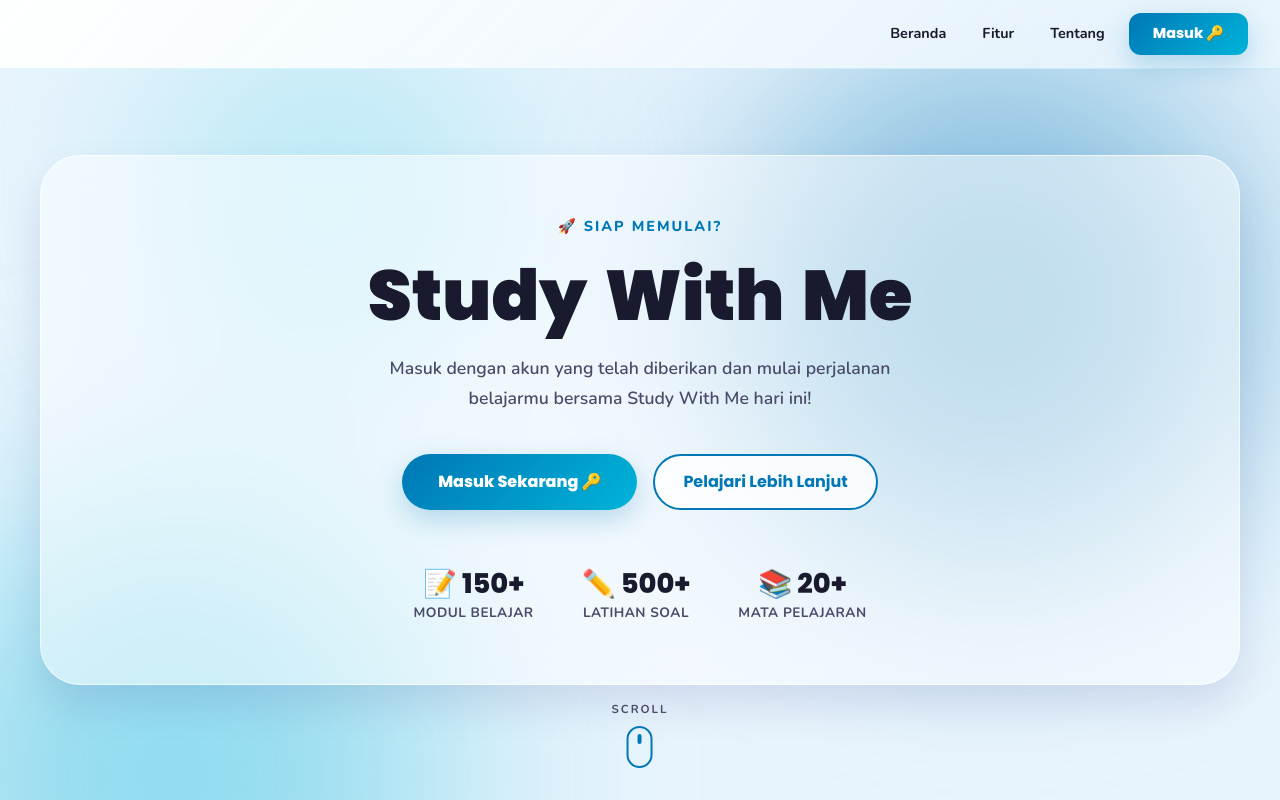
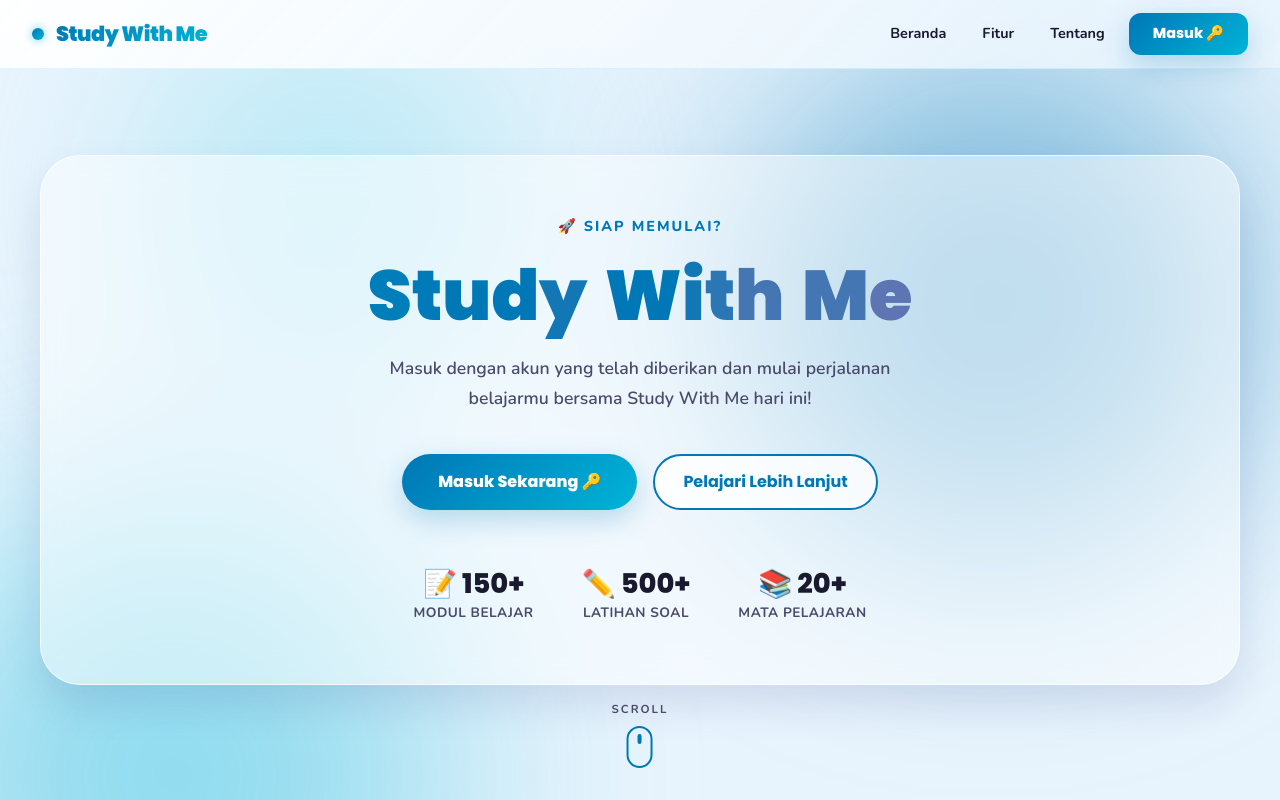
Before and after one commit to mellandaaa12/SKRIPSIPUNYA, a React (Vite) app: page / in a window 1280 px wide. Shown: the top 800 px of the page. Built offline with nearby package versions, Linux system fonts and the light colour scheme; no server answers.

Commit message:
style: implement letter wave color shifting heading animation and premium gradient navbar logo

```diff
--- a/src/app/components/HeroSection.tsx
+++ b/src/app/components/HeroSection.tsx
@@ -66,7 +66,6 @@ export default function HeroSection({ onLoginClick }: HeroSectionProps) {
               fontFamily: "Poppins, sans-serif", fontWeight: 900,
               fontSize: "clamp(2.8rem, 5.5vw, 4.5rem)",
               margin: "0 0 16px", lineHeight: 1.2, position: "relative", zIndex: 1, textAlign: "center",
-              color: "#1A1A2E",
               display: "flex",
               justifyContent: "center",
               flexWrap: "wrap",
@@ -90,6 +89,7 @@ export default function HeroSection({ onLoginClick }: HeroSectionProps) {
                     style={{ display: "inline-block" }}
                     animate={{
                       y: [0, -8, 0],
+                      color: ["#0077B6", "#00B4D8", "#6C42F5", "#FF6B9D", "#0077B6"],
                     }}
                     transition={{
                       y: {
@@ -97,6 +97,12 @@ export default function HeroSection({ onLoginClick }: HeroSectionProps) {
                         repeat: Infinity,
                         ease: "easeInOut",
                         delay: (wordIdx * 3 + charIdx) * 0.15,
+                      },
+                      color: {
+                        duration: 6,
+                        repeat: Infinity,
+                        ease: "easeInOut",
+                        delay: (wordIdx * 3 + charIdx) * 0.1,
                       }
                     }}
                   >
--- a/src/app/components/Navbar.tsx
+++ b/src/app/components/Navbar.tsx
@@ -62,6 +62,30 @@ export default function Navbar({ onLoginClick }: NavbarProps) {
       >
         {/* Logo */}
         <div style={{ display: "flex", alignItems: "center", gap: "12px", marginRight: "auto" }}>
+          <div style={{
+            width: "12px",
+            height: "12px",
+            borderRadius: "50%",
+            background: "linear-gradient(135deg, #0077B6 0%, #00B4D8 100%)",
+            boxShadow: "0 0 10px rgba(0, 180, 216, 0.6)",
+          }} />
+          <span style={{
+            fontFamily: "Poppins, sans-serif",
+            fontWeight: 900,
+            fontSize: "1.3rem",
+            background: "linear-gradient(135deg, #0077B6 0%, #00B4D8 100%)",
+            WebkitBackgroundClip: "text",
+            WebkitTextFillColor: "transparent",
+            letterSpacing: "-0.5px",
+            cursor: "pointer",
+          }}
+          onClick={() => {
+            const el = document.getElementById("hero");
+            if (el) el.scrollIntoView({ behavior: "smooth" });
+          }}
+          >
+            Study With Me
+          </span>
         </div>
 
         {/* Nav Links - Desktop */}
```
